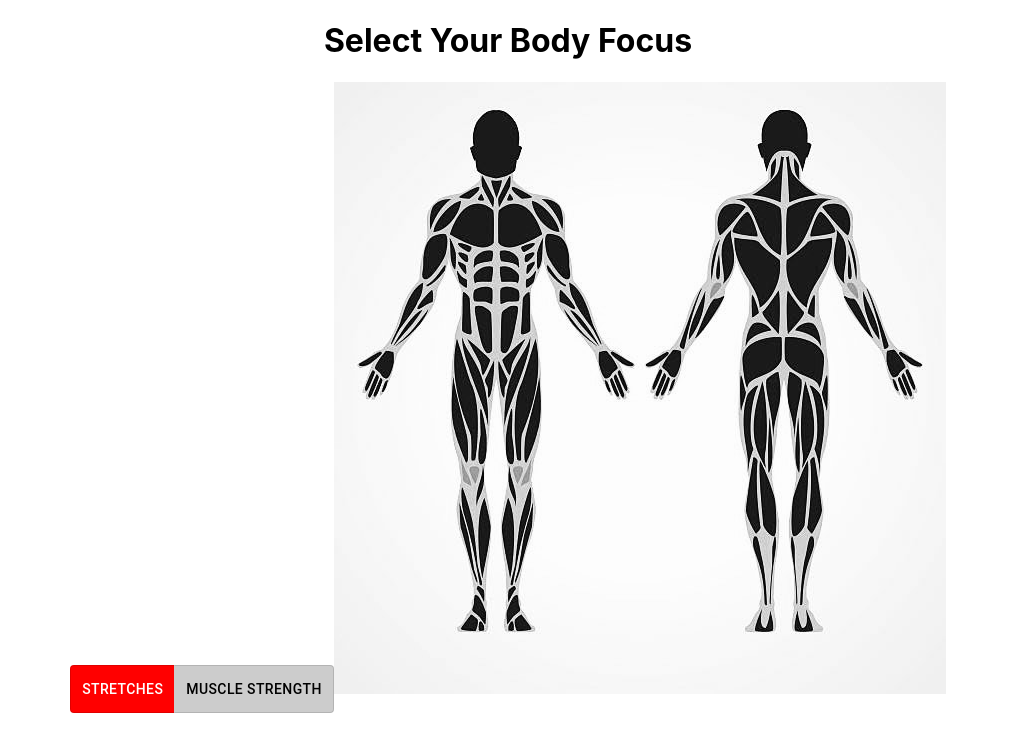
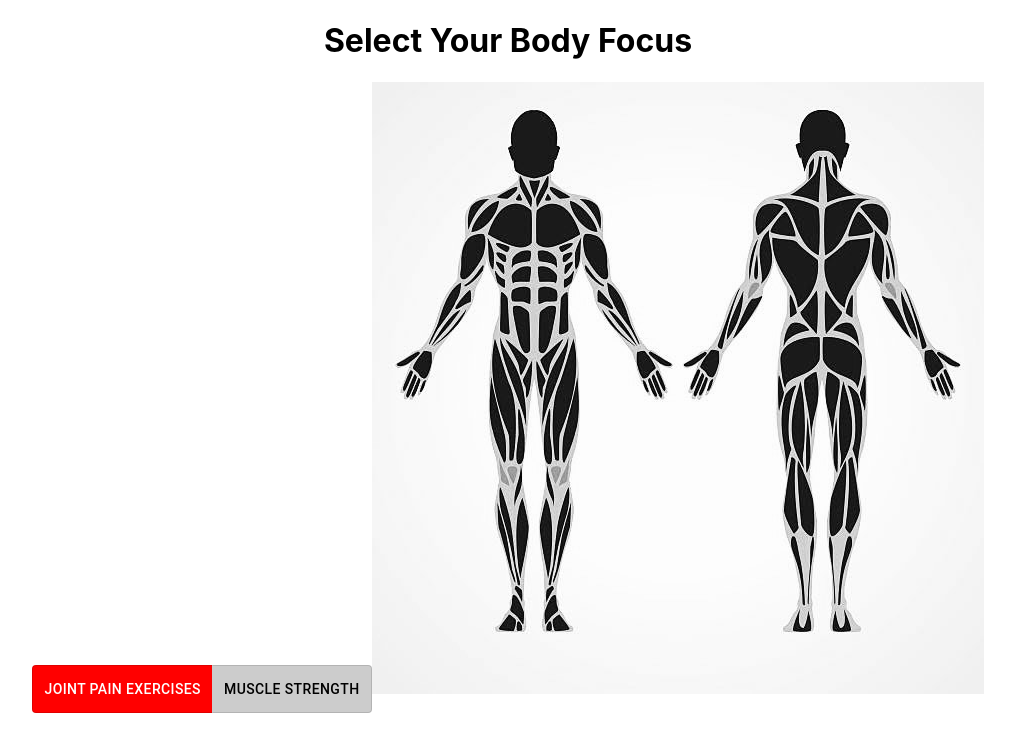
Before and after one commit to enRamirez/capstone-project, a React (Create React App) app: page / in a window 1280 px wide. Shown: the top 752 px of the page, without its empty margins (132-1147 px from the left). Built offline with nearby package versions, Linux system fonts and the light colour scheme.

Commit message:
gettting videos set up

```diff
--- a/src/App.js
+++ b/src/App.js
@@ -16,18 +16,19 @@ function App() {
           {/* <img className='img2' alt='bodyImage' src= {human2} useMap="#image_map" />
           <img className='img' alt='bodyImage' src= {human} useMap="#image_map" /> */}
         </div>
-          <map name="image_map_stretches">
+          <map name="image_map_joint_pain_exercises">
             <area alt="Knee" title="Knee" href="" coords="137,393,11" shape="circle"  />
             <area alt="Knee" title="Knee" href="" coords="186,391,11" shape="circle" />
             <area alt="Ankle" title="Ankle" href="" coords="144,521,10" shape="circle" />
             <area alt="Ankle" title="Ankle" href="" coords="179,522,9" shape="circle" />
             <area alt="Hips" title="Hips" href="" coords="119,242,205,277" shape="rect" />
-            <area alt="Wrist" title="Wrist" href="" coords="268,268,10" shape="circle" />
-            <area alt="Wrist" title="Wrist" href="" coords="58,266,11" shape="circle" />
+            <area alt="Wrist/Hand" title="Wrist/Hand" href="" coords="48,285,34" shape="circle" />
+            <area alt="Wrist/Hand" title="Wrist/Hand" href="" coords="274,290,34" shape="circle" />
             <area alt="Shoulder" title="Shoulder" href="" coords="107,125,22" shape="circle" />
             <area alt="Shoulder" title="Shoulder" href="" coords="216,124,21" shape="circle" />
             <area alt="Upper Back" title="Upper Back" href="" coords="431,92,469,179" shape="rect" />
             <area alt="Lower Back" title="Lower Back" href="" coords="430,184,467,268" shape="rect" />
+            <area alt="Neck" title="Neck" href="" coords="429,77,470,100" shape="rect" />
           </map>
         </div>
         <div>
@@ -46,6 +47,8 @@ function App() {
             <area alt="Deltoids" title="Deltoids" href="" coords="401,157 411,191 427,221 449,195 472,224 486,194 497,157 476,160 454,177 446,179 422,159 " shape="polygon" />
             <area alt="Triceps" title="Triceps" href="" coords="379,155,401,200" shape="rect" />
             <area alt="Triceps" title="Triceps" href="" coords="501,154,523,198" shape="rect" />
+            <area alt="Hamstrings" title="Hamstrings" href="" coords="407,307,440,377" shape="rect" />
+            <area alt="Hamstrings" title="Hamstrings" href="" coords="456,304,493,386" shape="rect" />
             <area alt="Gluts" title="Gluts" href="" coords="413,304 409,270 430,257 450,255 480,261 491,275 486,302 469,293 454,281 449,277 443,283 429,293 " shape="polygon" />
           </map>
         </div>
--- a/src/components/Body.css
+++ b/src/components/Body.css
@@ -14,10 +14,10 @@
 
 
 .workoutToggle {
-  background-color: #ff0000; /* Replace '#ff0000' with the desired color code */
-  color: #ffffff; /* Change the text color if needed */
-  border: 1px solid #ff0000; /* Add a border if desired */
-  /* Other styles as needed */
+  background-color: #ff0000;
+  color: #ffffff;
+  border: 1px solid #ff0000;
+
 }
 
 .workoutToggle:hover {
--- a/src/components/Body.js
+++ b/src/components/Body.js
@@ -6,10 +6,10 @@ import human from '../components/Body.jpg';
 import human2 from '../components/Body2.jpg';
 
 const Body = () => {
-  const [selectedOption, setSelectedOption] = useState('Stretches');
+  const [selectedOption, setSelectedOption] = useState('Joint Pain Exercises');
 
   const toggleOption = () => {
-    setSelectedOption(selectedOption === 'Stretches' ? 'Muscle Strength' : 'Stretches');
+    setSelectedOption(selectedOption === 'Joint Pain Exercises' ? 'Muscle Strength' : 'Joint Pain Exercises');
   };
 
   const handleChange = (event, newAlignment) => {
@@ -34,13 +34,13 @@ const Body = () => {
         aria-label="Platform"
       >
         <ToggleButton
-          value="Stretches"
+          value="Joint Pain Exercises"
           style={{
-            backgroundColor: selectedOption === 'Stretches' ? '#ff0000' : '#cccccc',
-            color: selectedOption === 'Stretches' ? '#ffffff' : '#000000',
+            backgroundColor: selectedOption === 'Joint Pain Exercises' ? '#ff0000' : '#cccccc',
+            color: selectedOption === 'Joint Pain Exercises' ? '#ffffff' : '#000000',
           }}
         >
-          Stretches
+          Joint Pain Exercises
         </ToggleButton>
         <ToggleButton
           value="Muscle Strength"
@@ -54,8 +54,8 @@ const Body = () => {
       </ToggleButtonGroup>
 
       {/* this is how the image will be changed depending on the selected Focus */}
-      {selectedOption === 'Stretches' ? (
-        <img className='img2' partName={`${selectedOption} - ${selectedOption}`} alt='bodyImage' src={human2} useMap="#image_map_stretches" />
+      {selectedOption === 'Joint Pain Exercises' ? (
+        <img className='img2' partName={`${selectedOption} - ${selectedOption}`} alt='bodyImage' src={human2} useMap="#image_map_joint_pain_exercises" />
       ) : (
         <img className='img' partName={`${selectedOption} - ${selectedOption}`} alt='bodyImage' src={human} useMap="#image_map_muscles" />
       )}
```
Also changed, not shown: 1 other file (tests, documents, lock files or other folders).
